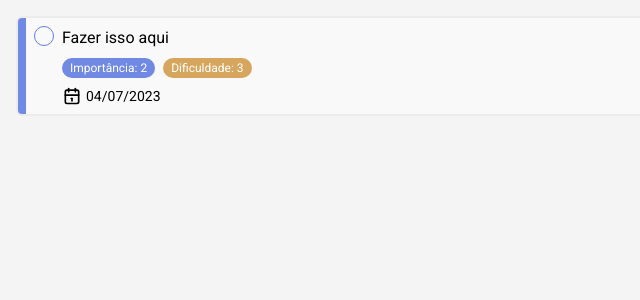
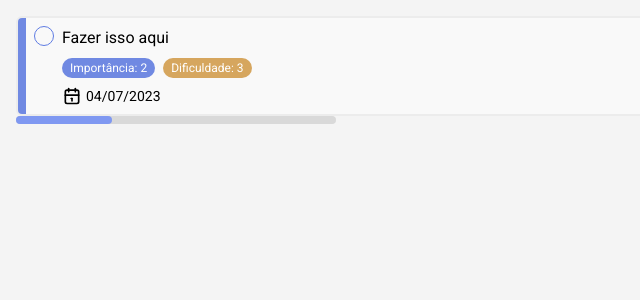
Before and after one commit to GuiPiangers/my-adventure-list, a Next.js app: page / in a window 1280 px wide. Shown: the top 300 px of the page, without its empty margins (0-640 px from the left). Built offline with nearby package versions, Linux system fonts and the light colour scheme.

Commit message:
Create a progressBar

```diff
--- a/src/app/page.tsx
+++ b/src/app/page.tsx
@@ -1,9 +1,15 @@
+import ProgressBar from "@/components/ProgressBar";
 import Task from "@/components/Task/TaskContainer";
 
 export default function Home() {
   return (
     <main className="p-4">
       <Task></Task>
+      <ProgressBar
+        title="Barra de XP do usuário"
+        max={200}
+        value={60}
+      ></ProgressBar>
     </main>
   );
 }
--- /dev/null
+++ b/src/components/ProgressBar.tsx
@@ -0,0 +1,23 @@
+import { HTMLAttributes } from "react";
+
+type Props = {
+  max?: number;
+  value?: number;
+  color?: string;
+} & HTMLAttributes<HTMLDivElement>;
+
+export default function ProgressBar({
+  value = 0,
+  max = 100,
+  color = "#7F98F1",
+  ...rest
+}: Props) {
+  return (
+    <div className="h-2 w-80 rounded-full bg-light-500" {...rest}>
+      <div
+        className="h-full rounded-full "
+        style={{ width: `${(value / max) * 100}%`, backgroundColor: color }}
+      ></div>
+    </div>
+  );
+}
```
